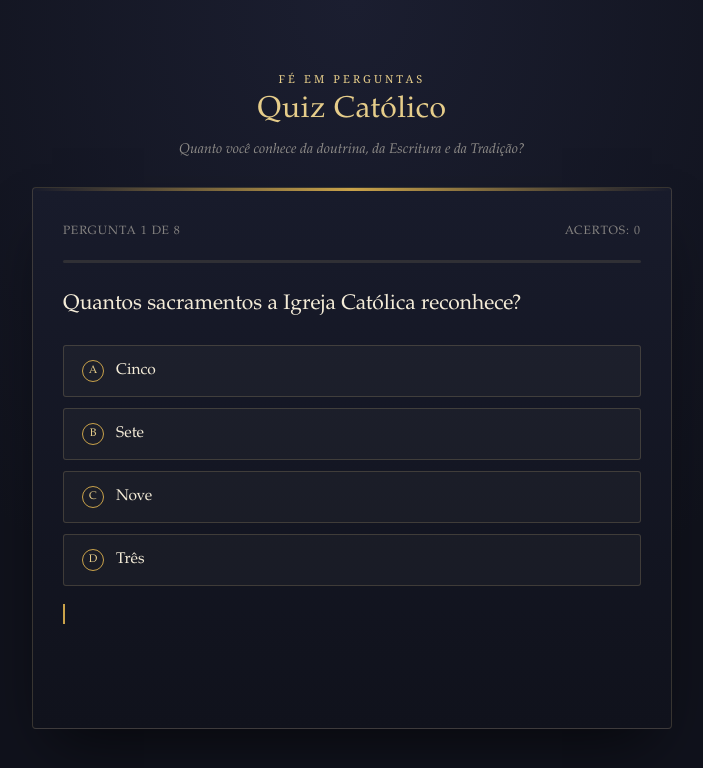
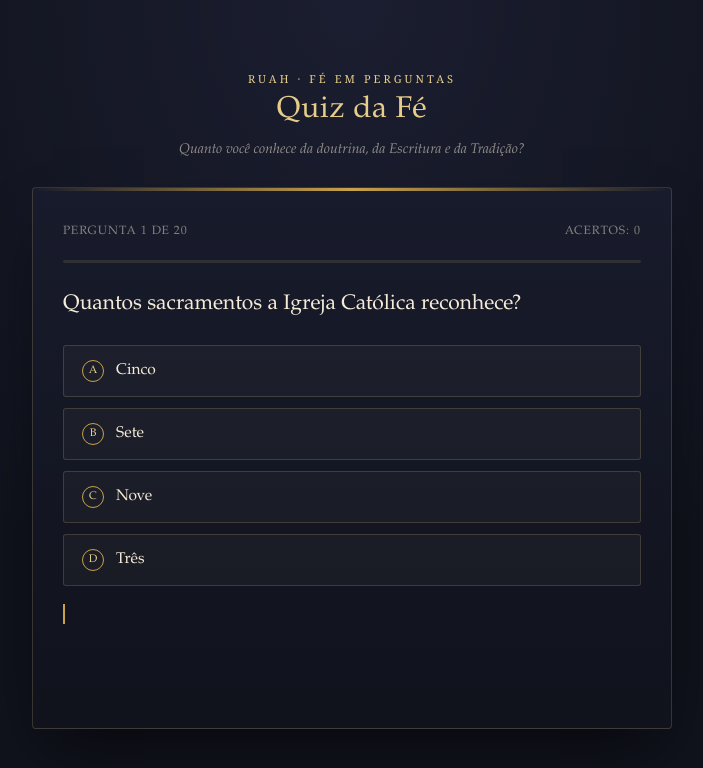
Before and after one commit to LordTheKing33/Quiz, a plain HTML site: page index.html in a window 1280 px wide. Shown: the whole page, without its empty margins (288-991 px from the left). Drawn offline with Linux system fonts and the light colour scheme.

Commit message:
Add files via upload

```diff
--- a/index.html
+++ b/index.html
@@ -3,7 +3,7 @@
 <head>
 <meta charset="UTF-8">
 <meta name="viewport" content="width=device-width, initial-scale=1.0">
-<title>Quiz da Fé</title>
+<title>Quiz da Fé — Perguntas Católicas</title>
 <style>
   :root{
     --ink: #10121c;
@@ -246,8 +246,8 @@
 <body>
 
 <div class="app">
-  <div class="eyebrow">Fé em Perguntas</div>
-  <h1>Quiz Católico</h1>
+  <div class="eyebrow">RUAH · Fé em Perguntas</div>
+  <h1>Quiz da Fé</h1>
   <p class="subtitle">Quanto você conhece da doutrina, da Escritura e da Tradição?</p>
 
   <div class="card">
@@ -332,6 +332,98 @@ const QUESTIONS = [
     ],
     correct: 1,
     explain: "É o termo teológico para a conversão real do pão e do vinho no Corpo e Sangue de Cristo na Missa."
+  },
+  {
+    q: "Quantos livros tem a Bíblia Católica, no total?",
+    options: ["66", "73", "80", "27"],
+    correct: 1,
+    explain: "São 46 livros no Antigo Testamento e 27 no Novo Testamento, totalizando 73."
+  },
+  {
+    q: "Qual é a oração que Jesus ensinou diretamente aos apóstolos?",
+    options: ["Ave Maria", "Salve Rainha", "Pai Nosso", "Credo"],
+    correct: 2,
+    explain: "O Pai Nosso está registrado nos Evangelhos de Mateus (6,9-13) e Lucas (11,2-4)."
+  },
+  {
+    q: "O que a Igreja celebra na Quarta-feira de Cinzas?",
+    options: ["O fim da Quaresma", "O início da Quaresma", "A Ressurreição", "A Ascensão"],
+    correct: 1,
+    explain: "A Quarta-feira de Cinzas marca o início dos 40 dias de Quaresma, tempo de penitência antes da Páscoa."
+  },
+  {
+    q: "Quem escreveu a maior parte das cartas do Novo Testamento?",
+    options: ["São Pedro", "São João", "São Paulo", "São Tiago"],
+    correct: 2,
+    explain: "São Paulo é autor de 13 das 21 cartas (epístolas) do Novo Testamento."
+  },
+  {
+    q: "O que significa 'Igreja apostólica', um dos quatro atributos da Igreja no Credo?",
+    options: [
+      "Que ela tem apóstolos vivos hoje",
+      "Que ela mantém a fé e a sucessão transmitidas pelos apóstolos",
+      "Que ela foi fundada só por São Pedro",
+      "Que ela envia missionários"
+    ],
+    correct: 1,
+    explain: "Apostólica significa que a Igreja preserva a doutrina e a sucessão vinda diretamente dos apóstolos de Cristo."
+  },
+  {
+    q: "Qual é o nome do documento principal que resume a doutrina católica atual?",
+    options: [
+      "Suma Teológica",
+      "Catecismo da Igreja Católica",
+      "Código de Direito Canônico",
+      "Confissões de Santo Agostinho"
+    ],
+    correct: 1,
+    explain: "O Catecismo da Igreja Católica, publicado em 1992, organiza toda a doutrina de forma sistemática."
+  },
+  {
+    q: "Qual arcanjo anunciou a Maria que ela seria a mãe de Jesus?",
+    options: ["Miguel", "Rafael", "Gabriel", "Uriel"],
+    correct: 2,
+    explain: "O Arcanjo Gabriel apareceu a Maria na Anunciação (Lucas 1,26-38)."
+  },
+  {
+    q: "O que é o Purgatório, segundo a doutrina católica?",
+    options: [
+      "Um segundo inferno, mais leve",
+      "Um estado de purificação para quem morre em graça mas ainda precisa se purificar",
+      "Um lugar onde as almas ficam para sempre",
+      "Um conceito que a Igreja já abandonou"
+    ],
+    correct: 1,
+    explain: "É um estado transitório de purificação antes de entrar plenamente na presença de Deus."
+  },
+  {
+    q: "Quantos dias durou o dilúvio de chuva na história de Noé, segundo o Gênesis?",
+    options: ["7 dias", "40 dias", "100 dias", "12 dias"],
+    correct: 1,
+    explain: "Gênesis 7,12 relata que choveu sobre a terra durante 40 dias e 40 noites."
+  },
+  {
+    q: "Qual é o nome do sacramento também chamado de 'Penitência' ou 'Confissão'?",
+    options: ["Crisma", "Reconciliação", "Unção dos Enfermos", "Ordem"],
+    correct: 1,
+    explain: "O sacramento da Reconciliação (ou Confissão) perdoa os pecados cometidos após o Batismo."
+  },
+  {
+    q: "Em que cidade nasceu Jesus Cristo, segundo os Evangelhos?",
+    options: ["Nazaré", "Jerusalém", "Belém", "Cafarnaum"],
+    correct: 2,
+    explain: "Jesus nasceu em Belém da Judeia, cumprindo a profecia de Miqueias 5,2."
+  },
+  {
+    q: "O que a Igreja entende por 'Comunhão dos Santos'?",
+    options: [
+      "Apenas os santos canonizados",
+      "A união espiritual entre os fiéis vivos, as almas do Purgatório e os santos no Céu",
+      "Um sacramento específico",
+      "Uma festa litúrgica anual"
+    ],
+    correct: 1,
+    explain: "É a união espiritual de todos os batizados — na terra, no Purgatório e no Céu — unidos em Cristo."
   }
 ];
 
```
